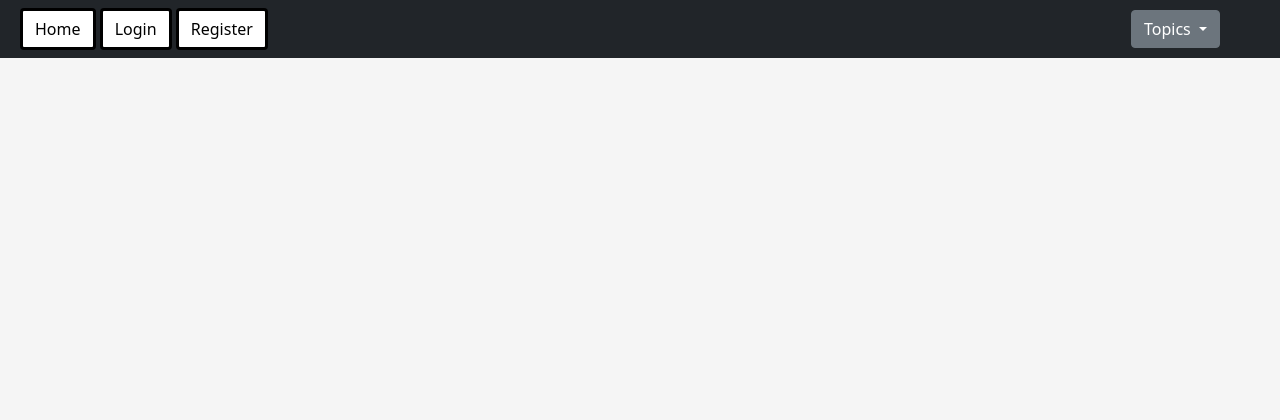
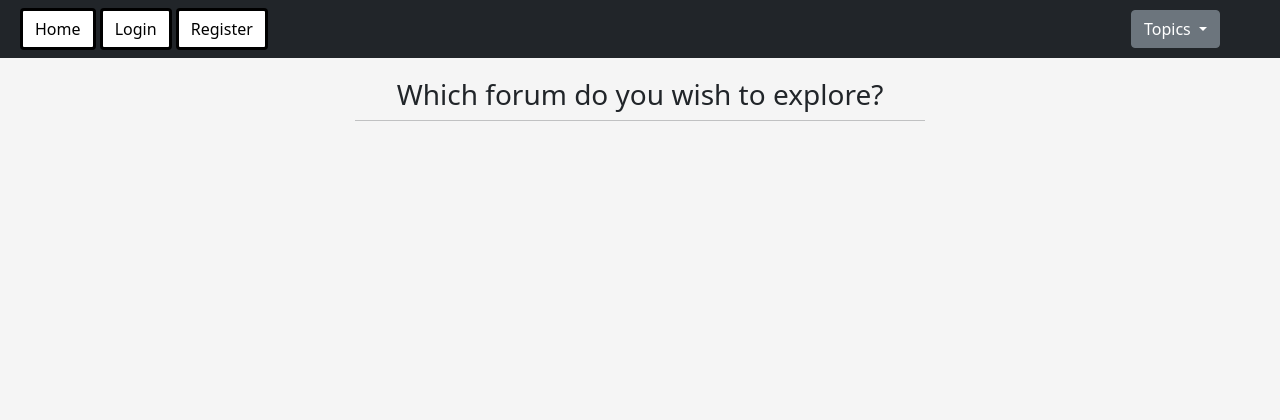
Before and after one commit to Code-Institute-Submissions/Knasten-forum_JanResub, a Django app: page / in a window 1280 px wide. Shown: the top 420 px of the page. Run offline with Django 3.2, Linux system fonts and the light colour scheme; data that the repository does not hold is empty; some libraries are stand-ins or nearby versions.

Commit message:
fix responsiveness for index.html

```diff
--- a/static/css/style.css
+++ b/static/css/style.css
@@ -49,7 +49,7 @@ body {
 
 .inner-wrapper {
     padding: 20px;
-    padding-bottom: 50px;
+    padding-bottom: 70px;
 }
 
 .footer {
--- a/templates/index.html
+++ b/templates/index.html
@@ -3,22 +3,25 @@
 {% block content %}
 <!-- Content -->
 <div class="container">
-    <div class="row align-items-start">
+    <div class="headline row justify-content-center">
+        <h3 class="text-center">Which forum do you wish to explore?</h3>
+        <hr style="width: 50%;">
+    </div>
+    <div class="row row-sm-cols-1 row-cols-md-2 row-cols-lg-3">
         {% for game in game_list %}
-        <div class="col">
-            <div class="card mt-3 bg-dark text-white border border-dark" style="width: 18rem; height: 32rem;">
+        <div class="col d-flex justify-content-center">
+            <div class="card mt-3 bg-dark text-white" style="width: 18rem; height: 28rem;">
                 <div class="card-body">
-                <h5 class="card-title">{{ game.name }}</h5>
-                <hr>
-                <p class="card-text">{{ game.desc }}</p>
-                <a href="{% url 'postlist' game.name %}" class="stretched-link"></a>
+                    <h5 class="card-title">{{ game.name }}</h5>
+                    <hr>
+                    <p class="card-text">{{ game.desc }}</p>
+                    <a href="{% url 'postlist' game.name %}" class="stretched-link"></a>
+                </div>
+                <div class="card-footer d-flex justify-content-end">
+                    <small class="text-white">{{ game.forum_posts.count }} <i class="far fa-sticky-note"></i></small>
                 </div>
             </div>
         </div>
-    {% if forloop.counter|divisibleby:3 %}
-    </div>
-    <div class="row align-items-start">
-    {% endif %}
         {% endfor %}
     </div>
 </div>
```
